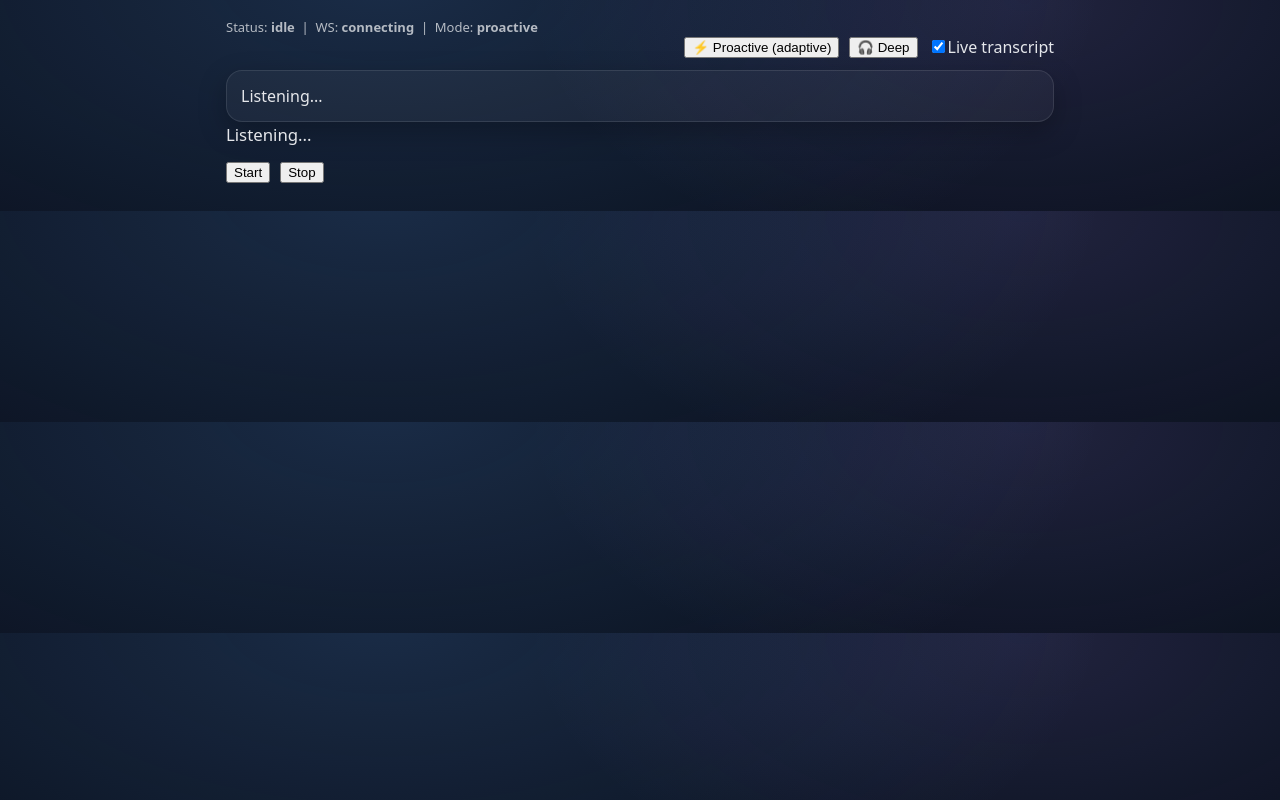
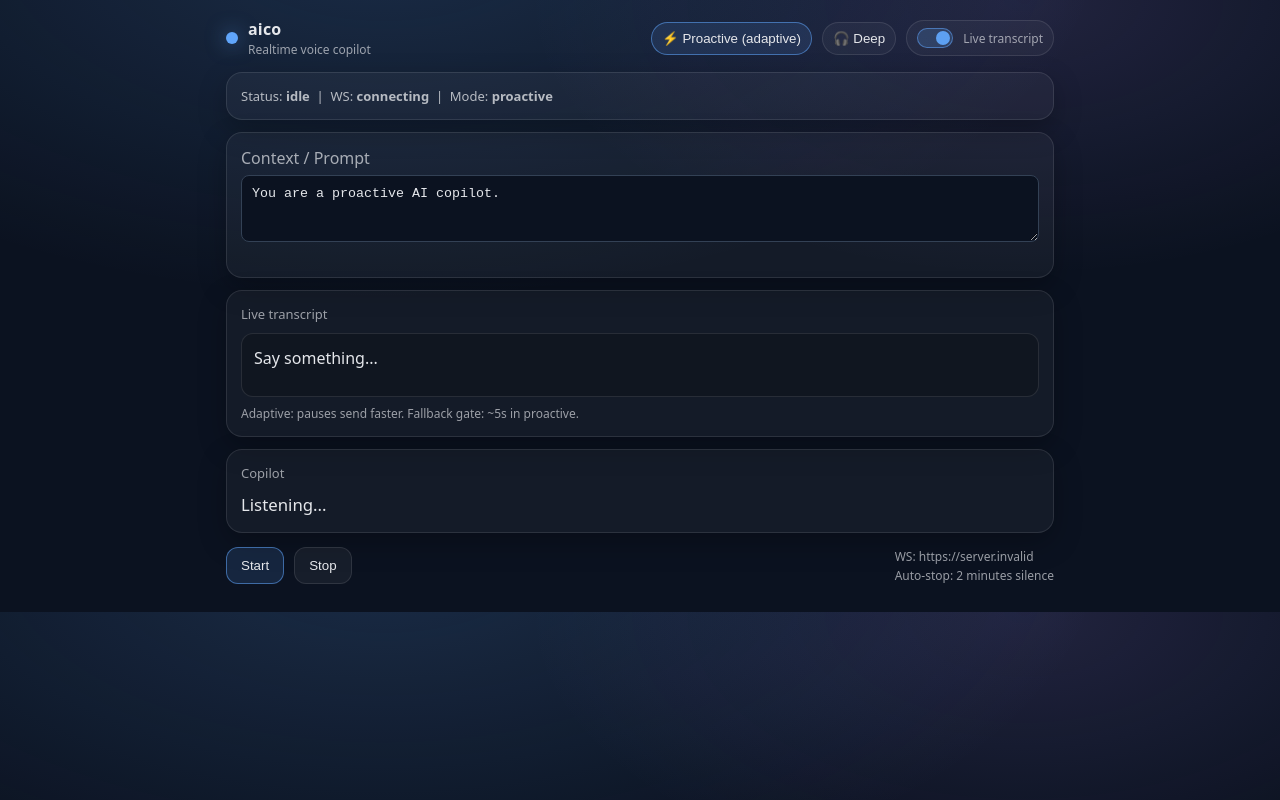
Before and after one commit to hosseinayoubi/aico, a React (Vite) app in the folder frontend/: page / in a window 1280 px wide. Built offline with nearby package versions, Linux system fonts and the light colour scheme; no server answers.

Commit message:
Update App.jsx

```diff
--- a/frontend/src/App.jsx
+++ b/frontend/src/App.jsx
@@ -8,15 +8,19 @@ function makeId() {
 }
 
 export default function App() {
-  const [status, setStatus] = useState("idle");
-  const [wsStatus, setWsStatus] = useState("disconnected");
+  const [status, setStatus] = useState("idle"); // idle | unsupported | listening | thinking | replying | ws_error | backend_error
+  const [wsStatus, setWsStatus] = useState("disconnected"); // disconnected | connecting | connected | reconnecting | ws_error
   const [systemPrompt, setSystemPrompt] = useState("You are a proactive AI copilot.");
-  const [mode, setMode] = useState("proactive");
+  const [mode, setMode] = useState("proactive"); // proactive | deep
 
+  // ✅ Toggle برای Live Transcript
   const [showLive, setShowLive] = useState(true);
+
+  // فقط برای نمایش
   const [finalText, setFinalText] = useState("");
   const [interimText, setInterimText] = useState("");
 
+  // فقط آخرین جواب (بدون history)
   const [reply, setReply] = useState("");
   const [liveReply, setLiveReply] = useState("");
 
@@ -24,81 +28,151 @@ export default function App() {
   const shouldListenRef = useRef(false);
 
   const wsRef = useRef(null);
+  const reconnectTimerRef = useRef(null);
   const lastRequestIdRef = useRef("");
 
+  // ✅ فقط final ها برای ارسال
   const bufferFinalRef = useRef("");
 
-  // 🔑 adaptive timers
-  const shortSilenceTimerRef = useRef(null); // ~700ms
-  const longFallbackTimerRef = useRef(null); // 5s
+  // ✅ آخرین زمان ارسال (برای throttle)
   const lastSendTsRef = useRef(0);
 
-  const silenceStopTimerRef = useRef(null);
-  const SILENCE_STOP_MS = 120000;
+  // ✅ Adaptive timers
+  const shortSilenceTimerRef = useRef(null); // ~700ms after last final
+  const longFallbackTimerRef = useRef(null); // fallback to 5s gate
 
+  // auto-stop silence
+  const silenceTimerRef = useRef(null);
+  const SILENCE_MS = 120000; // 2 minutes
+
+  // type effect
   const typeTimerRef = useRef(null);
 
   const WS_URL = useMemo(() => import.meta.env.VITE_WS_URL, []);
 
-  /* ---------------- WebSocket ---------------- */
+  function cleanupReconnectTimer() {
+    if (reconnectTimerRef.current) clearTimeout(reconnectTimerRef.current);
+    reconnectTimerRef.current = null;
+  }
+
+  function clearAdaptiveTimers() {
+    if (shortSilenceTimerRef.current) clearTimeout(shortSilenceTimerRef.current);
+    if (longFallbackTimerRef.current) clearTimeout(longFallbackTimerRef.current);
+    shortSilenceTimerRef.current = null;
+    longFallbackTimerRef.current = null;
+  }
+
+  function clearSilenceTimer() {
+    if (silenceTimerRef.current) clearTimeout(silenceTimerRef.current);
+    silenceTimerRef.current = null;
+  }
+
+  function resetSilenceTimer() {
+    clearSilenceTimer();
+    silenceTimerRef.current = setTimeout(() => {
+      stopListening(true);
+    }, SILENCE_MS);
+  }
+
+  async function ensureMicPermission() {
+    try {
+      const stream = await navigator.mediaDevices.getUserMedia({ audio: true });
+      stream.getTracks().forEach((t) => t.stop());
+      return true;
+    } catch {
+      return false;
+    }
+  }
 
   function connectWS() {
-    if (!WS_URL) return;
-    if (
-      wsRef.current &&
-      (wsRef.current.readyState === WebSocket.OPEN ||
-        wsRef.current.readyState === WebSocket.CONNECTING)
-    ) return;
+    if (!WS_URL) {
+      setWsStatus("ws_error");
+      setStatus("ws_error");
+      return;
+    }
+
+    const cur = wsRef.current;
+    if (cur && (cur.readyState === WebSocket.OPEN || cur.readyState === WebSocket.CONNECTING)) return;
 
     setWsStatus("connecting");
     const ws = new WebSocket(WS_URL);
     wsRef.current = ws;
 
-    ws.onopen = () => setWsStatus("connected");
+    ws.onopen = () => {
+      cleanupReconnectTimer();
+      setWsStatus("connected");
+    };
 
     ws.onmessage = (evt) => {
+      try {
         const msg = JSON.parse(evt.data || "{}");
-      if (msg.type !== "reply") return;
-      if (msg.requestId !== lastRequestIdRef.current) return;
+        if (msg.type === "status") return;
+
+        if (msg.type === "reply") {
+          if (msg.requestId && msg.requestId !== lastRequestIdRef.current) return;
 
           setReply(msg.reply || "");
           setStatus("replying");
           startTypeReply(msg.reply || "");
+          return;
+        }
+
+        if (msg.type === "error") {
+          console.error("WS error:", msg);
+          setStatus("backend_error");
+          setReply("Backend error. Check Railway logs.");
+          startTypeReply("Backend error. Check Railway logs.");
+          return;
+        }
+      } catch (e) {
+        console.error("Bad WS message:", e);
+      }
+    };
+
+    ws.onerror = () => {
+      setWsStatus("ws_error");
+      setStatus("ws_error");
     };
 
     ws.onclose = () => {
       setWsStatus("reconnecting");
-      setTimeout(connectWS, 1200);
+      cleanupReconnectTimer();
+      reconnectTimerRef.current = setTimeout(() => connectWS(), 1200);
     };
   }
 
-  /* ---------------- Reply typing ---------------- */
+  function startTypeReply(fullText) {
+    if (typeTimerRef.current) clearInterval(typeTimerRef.current);
 
-  function startTypeReply(text) {
-    if (typeTimerRef.current) clearInterval(typeTimerRef.current);
-    const words = text.split(/\s+/);
+    const words = String(fullText || "").split(/\s+/).filter(Boolean);
     let i = 0;
     setLiveReply("");
 
+    if (!words.length) return;
+
     typeTimerRef.current = setInterval(() => {
-      i++;
+      i += 1;
       setLiveReply(words.slice(0, i).join(" "));
-      if (i >= words.length) clearInterval(typeTimerRef.current);
-    }, 25);
+      if (i >= words.length) {
+        clearInterval(typeTimerRef.current);
+        typeTimerRef.current = null;
+      }
+    }, 30);
   }
 
-  /* ---------------- Sending ---------------- */
+  function sendToBackend(text) {
+    const ws = wsRef.current;
+    if (!ws || ws.readyState !== WebSocket.OPEN) {
+      setStatus("ws_error");
+      connectWS();
+      return;
+    }
 
-  function sendNow(text) {
-    if (!wsRef.current || wsRef.current.readyState !== WebSocket.OPEN) return;
-
-    lastSendTsRef.current = Date.now();
     const requestId = makeId();
     lastRequestIdRef.current = requestId;
 
     setStatus("thinking");
-
-    wsRef.current.send(
+    ws.send(
       JSON.stringify({
         type: "chat",
         text,
@@ -109,72 +183,119 @@ export default function App() {
     );
   }
 
-  function clearAdaptiveTimers() {
-    if (shortSilenceTimerRef.current) clearTimeout(shortSilenceTimerRef.current);
-    if (longFallbackTimerRef.current) clearTimeout(longFallbackTimerRef.current);
-  }
+  // ✅ Adaptive proactive:
+  // - If user pauses ~700ms after a final chunk => send immediately (feels fast)
+  // - Otherwise enforce 5s gate in proactive (fallback)
+  function scheduleAdaptiveFlush() {
+    const text = (bufferFinalRef.current || "").trim();
+    if (!text) return;
 
-  function scheduleAdaptiveSend() {
     clearAdaptiveTimers();
 
     const now = Date.now();
+    const minGapMs = mode === "proactive" ? 5000 : 900;
     const gap = now - lastSendTsRef.current;
 
-    // 🔥 کوتاه: اگر کاربر مکث کرد → سریع جواب بده
+    // 1) short pause => fast send (if gate allows, else schedule at gate end)
+    const shortDelay = 700;
+
     shortSilenceTimerRef.current = setTimeout(() => {
-      const text = bufferFinalRef.current.trim();
-      if (!text) return;
+      const t = (bufferFinalRef.current || "").trim();
+      if (!t) return;
 
+      const now2 = Date.now();
+      const gap2 = now2 - lastSendTsRef.current;
+      const remaining = minGapMs - gap2;
+
+      if (remaining <= 0) {
         bufferFinalRef.current = "";
-      sendNow(text);
-    }, 700);
+        lastSendTsRef.current = now2;
+        sendToBackend(t);
+      } else {
+        // gate not ready yet: schedule at gate end
+        longFallbackTimerRef.current = setTimeout(() => {
+          const t2 = (bufferFinalRef.current || "").trim();
+          if (!t2) return;
+          bufferFinalRef.current = "";
+          lastSendTsRef.current = Date.now();
+          sendToBackend(t2);
+        }, remaining);
+      }
+    }, shortDelay);
 
-    // 🧱 fallback: اگر silence نیامد → 5s
-    if (gap < 5000) {
+    // 2) hard fallback: even if no pause detected (or timers get weird), ensure send at gate end
+    if (gap < minGapMs) {
       longFallbackTimerRef.current = setTimeout(() => {
-        const text = bufferFinalRef.current.trim();
-        if (!text) return;
-
+        const t = (bufferFinalRef.current || "").trim();
+        if (!t) return;
         bufferFinalRef.current = "";
-        sendNow(text);
-      }, 5000 - gap);
+        lastSendTsRef.current = Date.now();
+        sendToBackend(t);
+      }, minGapMs - gap);
+    } else {
+      // gate already open -> worst case send at most after shortDelay above
     }
   }
 
-  /* ---------------- Listening ---------------- */
+  async function startListening() {
+    connectWS();
 
-  function resetSilenceStop() {
-    if (silenceStopTimerRef.current) clearTimeout(silenceStopTimerRef.current);
-    silenceStopTimerRef.current = setTimeout(stopListening, SILENCE_STOP_MS);
+    const ok = await ensureMicPermission();
+    if (!ok) {
+      setStatus("idle");
+      return;
     }
 
-  function startListening() {
-    connectWS();
     shouldListenRef.current = true;
-    resetSilenceStop();
+    resetSilenceTimer();
 
+    // پاکسازی UI هر بار Start
+    setInterimText("");
     setFinalText("");
-    setInterimText("");
     bufferFinalRef.current = "";
     lastSendTsRef.current = 0;
+    clearAdaptiveTimers();
 
     try {
-      recognitionRef.current.start();
+      recognitionRef.current?.start();
     } catch {}
     setStatus("listening");
   }
 
-  function stopListening() {
+  function stopListening(auto = false) {
     shouldListenRef.current = false;
+    clearSilenceTimer();
     clearAdaptiveTimers();
+
+    bufferFinalRef.current = "";
+    setInterimText("");
+
     try {
-      recognitionRef.current.stop();
+      recognitionRef.current?.stop();
     } catch {}
+
     setStatus("idle");
+
+    if (auto) {
+      // auto stop after silence - no-op
+    }
   }
 
-  /* ---------------- SpeechRecognition (ONE TIME) ---------------- */
+  // WS init
+  useEffect(() => {
+    connectWS();
+    return () => {
+      cleanupReconnectTimer();
+      clearAdaptiveTimers();
+      clearSilenceTimer();
+      try {
+        wsRef.current?.close();
+      } catch {}
+    };
+    // eslint-disable-next-line react-hooks/exhaustive-deps
+  }, []);
 
+  // SpeechRecognition init/re-init (وقتی showLive یا mode عوض میشه)
   useEffect(() => {
     const SR = window.SpeechRecognition || window.webkitSpeechRecognition;
     if (!SR) {
@@ -185,72 +306,142 @@ export default function App() {
     const rec = new SR();
     rec.lang = "en-US";
     rec.continuous = true;
-    rec.interimResults = true;
+
+    // ✅ اگر Live روشن: کلمه‌به‌کلمه (interim)
+    // ✅ اگر Live خاموش: فقط final (تمیزتر + منطقی‌تر)
+    rec.interimResults = !!showLive;
 
     rec.onresult = (e) => {
-      resetSilenceStop();
+      resetSilenceTimer();
 
       let newFinal = "";
       let newInterim = "";
 
       for (let i = e.resultIndex; i < e.results.length; i++) {
         const r = e.results[i];
-        if (r.isFinal) newFinal += r[0].transcript;
-        else newInterim += r[0].transcript;
+        const txt = r?.[0]?.transcript || "";
+        if (r.isFinal) newFinal += txt;
+        else newInterim += txt;
       }
 
       if (showLive) setInterimText(newInterim.trim());
+      if (!showLive) setInterimText("");
 
       if (newFinal.trim()) {
-        setFinalText((p) => (p + " " + newFinal).trim());
-        bufferFinalRef.current += " " + newFinal;
-        scheduleAdaptiveSend();
+        // نمایش final
+        setFinalText((prev) => (prev + " " + newFinal).replace(/\s+/g, " ").trim());
+
+        // ✅ فقط final جمع می‌شود (بدون تکرار)
+        bufferFinalRef.current = (bufferFinalRef.current + " " + newFinal)
+          .replace(/\s+/g, " ")
+          .trim();
+
+        // ✅ adaptive proactive: سکوت = سریع‌تر، و با fallback 5s
+        scheduleAdaptiveFlush();
       }
     };
 
+    rec.onerror = () => {
+      if (shouldListenRef.current) setStatus("listening");
+    };
+
     rec.onend = () => {
+      // ✅ یک بار Start تا Stop
       if (shouldListenRef.current) {
         try {
           rec.start();
+        } catch {
+          setTimeout(() => {
+            try {
+              rec.start();
             } catch {}
+          }, 250);
+        }
       }
     };
 
     recognitionRef.current = rec;
-    return () => rec.stop();
+
+    return () => {
+      try {
+        rec.stop();
+      } catch {}
+    };
   }, [showLive, mode]);
 
-  useEffect(connectWS, []);
-
   const transcriptToShow = showLive
-    ? `${finalText} ${interimText}`.trim()
+    ? `${finalText}${finalText && interimText ? " " : ""}${interimText}`.trim()
     : finalText;
 
   return (
     <div className="appShell">
-      <StatusBar status={status} wsStatus={wsStatus} mode={mode} />
+      <div className="appTop">
+        <div className="brand">
+          <div className="logoDot" />
+          <div>
+            <div className="brandTitle">aico</div>
+            <div className="brandSub">Realtime voice copilot</div>
+          </div>
+        </div>
 
         <div className="controlsRow">
-        <button onClick={() => setMode("proactive")}>⚡ Proactive (adaptive)</button>
-        <button onClick={() => setMode("deep")}>🎧 Deep</button>
+          <button
+            className={mode === "proactive" ? "chip active" : "chip"}
+            onClick={() => setMode("proactive")}
+          >
+            ⚡ Proactive (adaptive)
+          </button>
+          <button className={mode === "deep" ? "chip active" : "chip"} onClick={() => setMode("deep")}>
+            🎧 Deep
+          </button>
 
-        <label>
+          <label className="toggle">
             <input
               type="checkbox"
               checked={showLive}
               onChange={(e) => setShowLive(e.target.checked)}
             />
-          Live transcript
+            <span className="toggleUi" />
+            <span className="toggleText">Live transcript</span>
           </label>
         </div>
+      </div>
 
-      {showLive && <div className="card">{transcriptToShow || "Listening..."}</div>}
+      <div className="card">
+        <StatusBar status={status} wsStatus={wsStatus} mode={mode} />
+      </div>
 
+      <div className="card">
+        <ChatBox systemPrompt={systemPrompt} setSystemPrompt={setSystemPrompt} />
+      </div>
+
+      {showLive && (
+        <div className="card">
+          <div className="cardTitle">Live transcript</div>
+          <div className="transcriptBox">{transcriptToShow || "Say something..."}</div>
+          <div className="hint">
+            Adaptive: pauses send faster. Fallback gate: ~5s in proactive.
+          </div>
+        </div>
+      )}
+
+      <div className="card">
+        <div className="cardTitle">Copilot</div>
         <SuggestionPanel text={liveReply || reply || "Listening..."} />
+      </div>
 
       <div className="bottomBar">
-        <button onClick={startListening}>Start</button>
-        <button onClick={stopListening}>Stop</button>
+        <button className="btn primary" onClick={startListening}>
+          Start
+        </button>
+        <button className="btn" onClick={() => stopListening(false)}>
+          Stop
+        </button>
+
+        <div className="meta">
+          <div>WS: {WS_URL || "(missing VITE_WS_URL)"}</div>
+          <div>Auto-stop: 2 minutes silence</div>
+        </div>
       </div>
     </div>
   );
```
Lines whose indentation alone changed are shown as unchanged.
